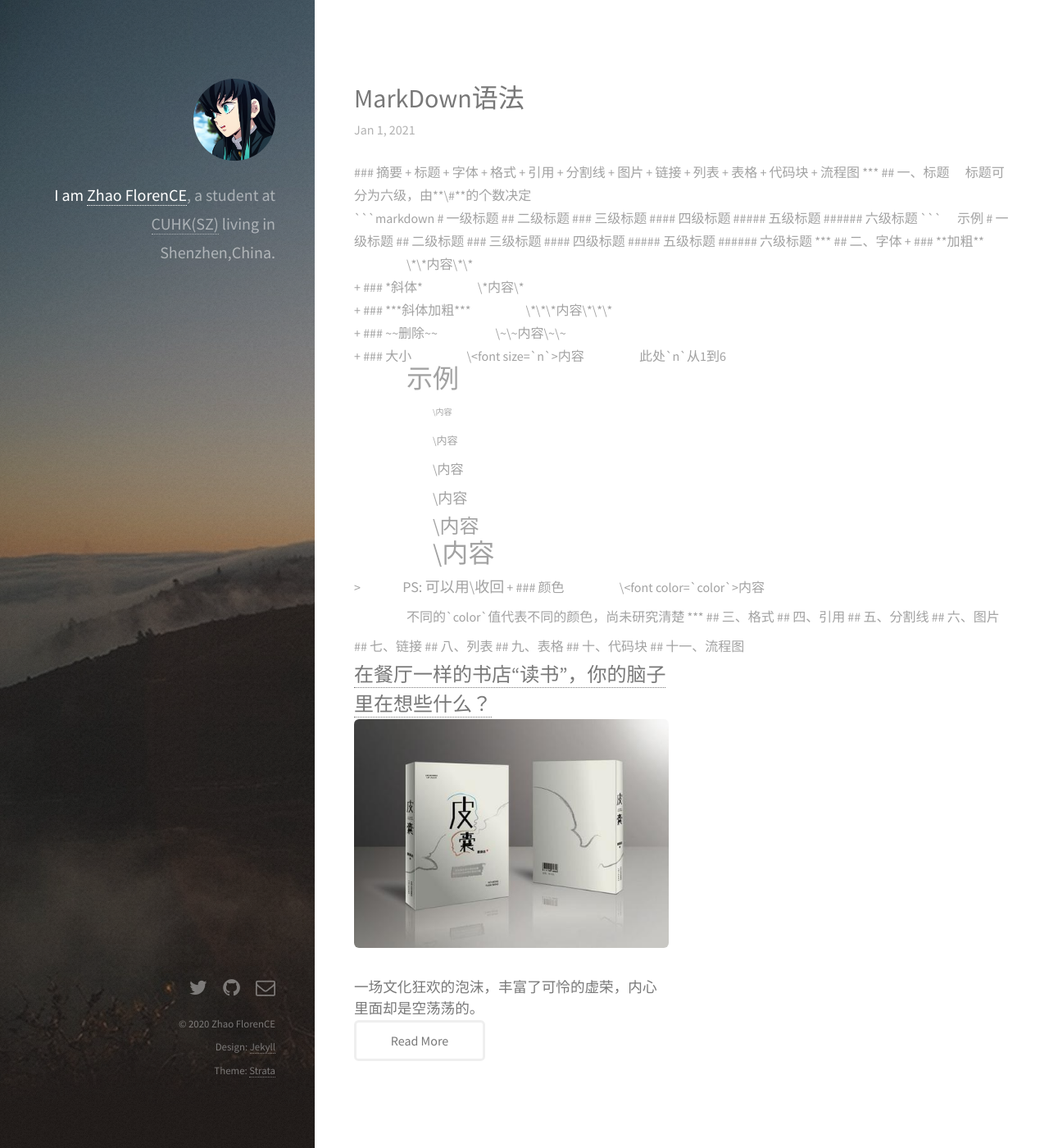
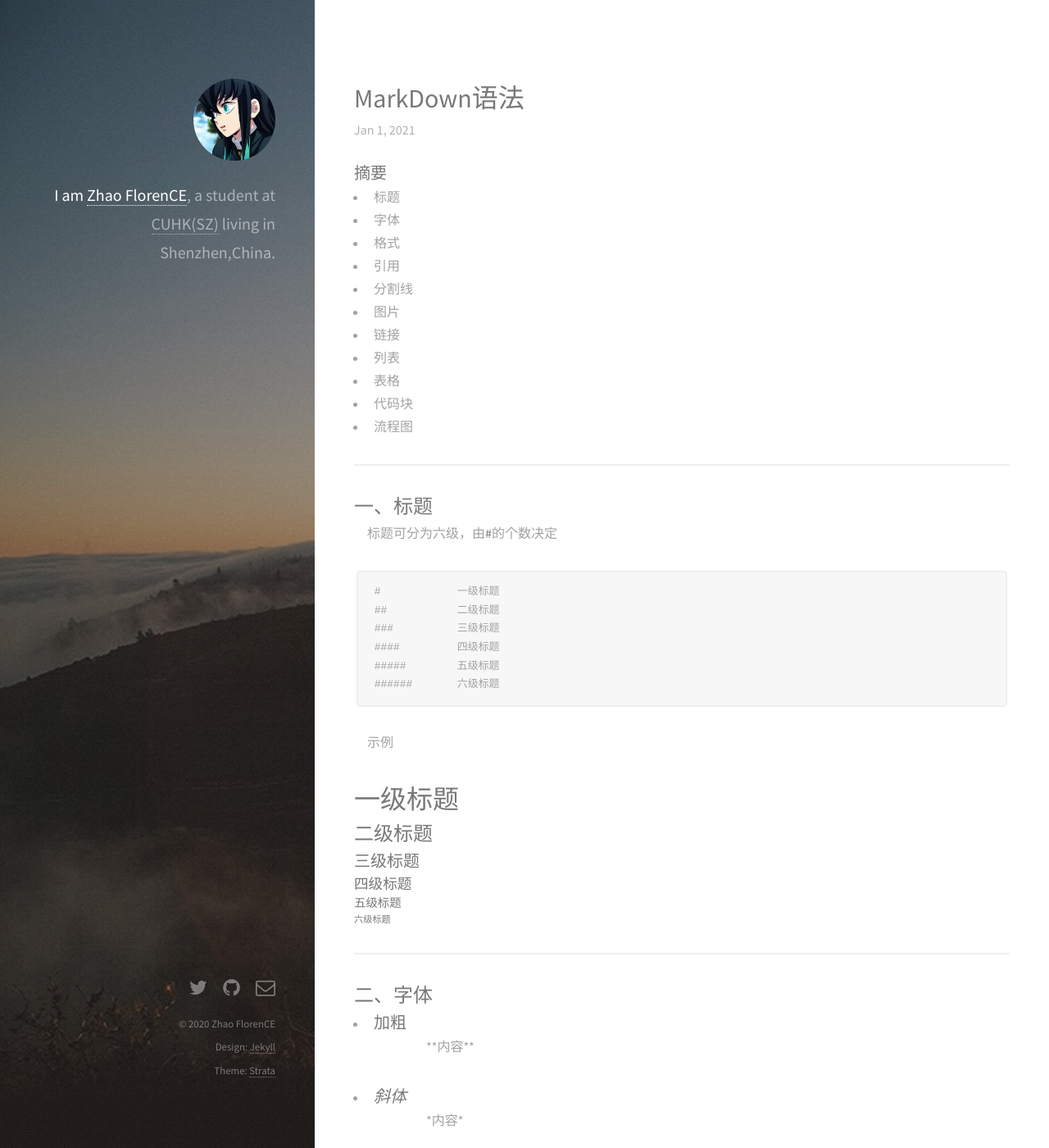
Before and after one commit to as3ert/blog, a Jekyll site: the page built from _posts/2021-01-01-markdown语法.md, in a window 1280 px wide and 1400 px high. Shown: the whole window at 82% size. Built offline with Jekyll 4.4.1, drawn with Linux system fonts in a browser that asks for light colours; nearby versions of some CDN libraries; some of the changed text lies outside the part shown.

Commit message:
2021-01-01 17:55:44

```diff
--- a/_posts/2021-01-01-markdown语法.md
+++ b/_posts/2021-01-01-markdown语法.md
@@ -5,8 +5,6 @@ categories:
   - Writing
 date: 2021-01-01 16:45:00
 ---
-
-<font size=3>
 
 ### 摘要
 + 标题
```
